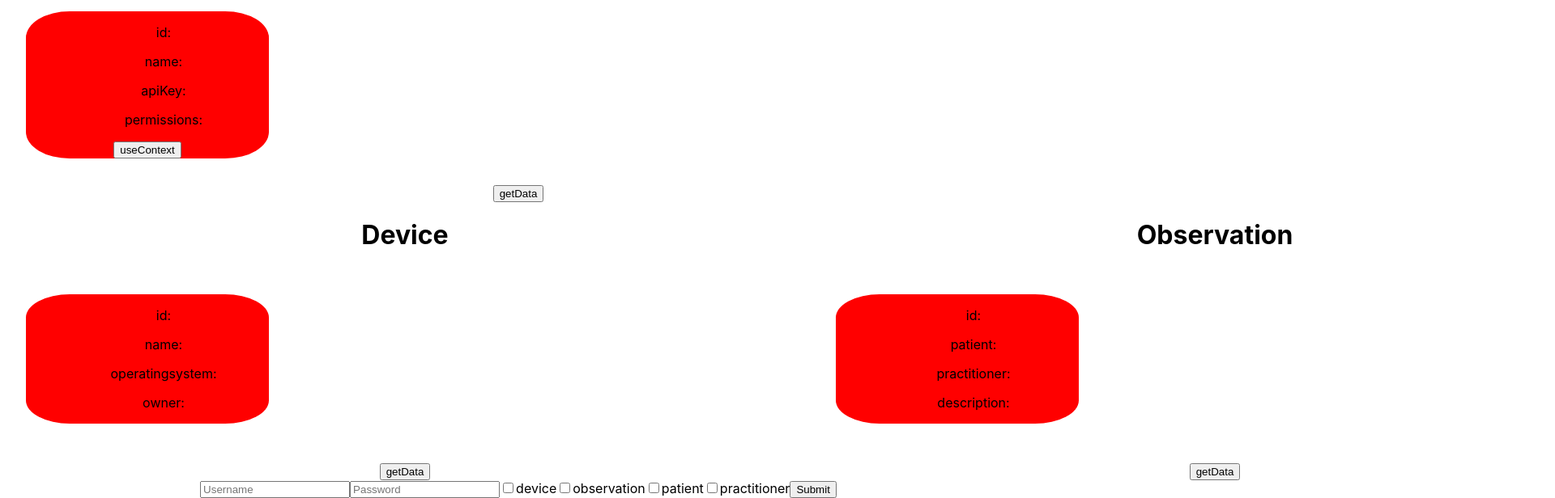
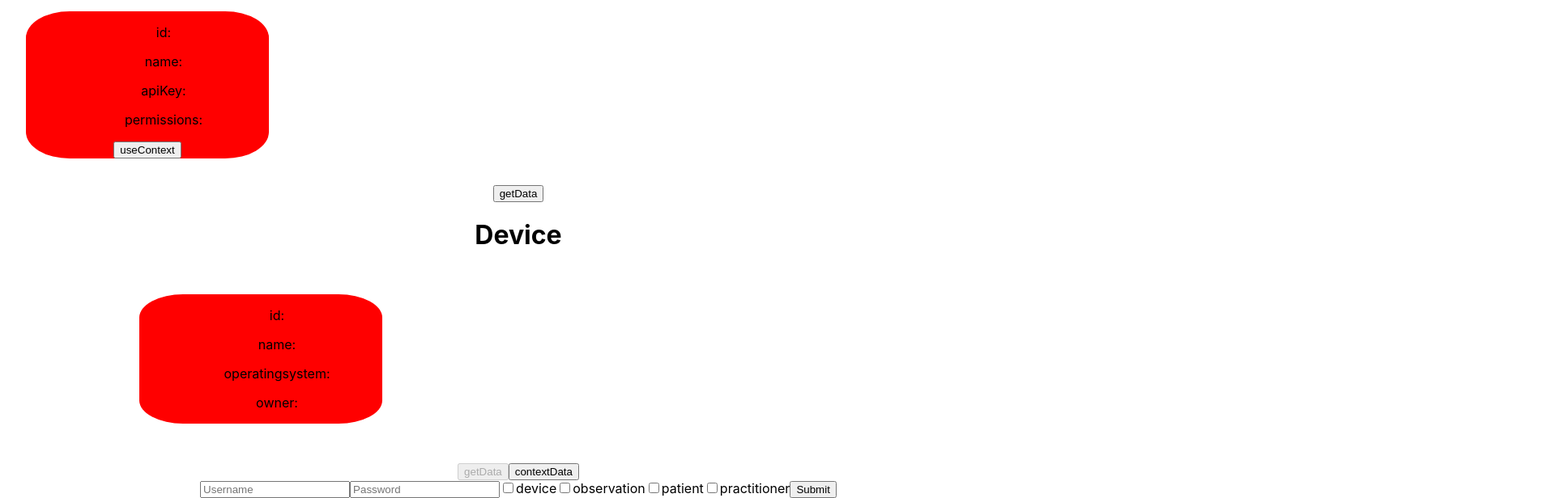
Before and after one commit to AfterSurf/Clinical-Data-Lab-FrontEnd, a React (Create React App) app: page / in a window 1280 px wide. Shown: the part 204-820 px from the top of the page at 81% size, 1920 px wide, since content can reach past the window. Built offline with nearby package versions, Linux system fonts and the light colour scheme.

Commit message:
contextPermission

```diff
--- a/src/App.tsx
+++ b/src/App.tsx
@@ -61,9 +61,9 @@ function App() {
           <Consumer/>
           <div className="showData">
             <Device/>
-            <Observation/>
+            {/* <Observation/>
             <Patient/>
-            <Practitioner/>
+            <Practitioner/> */}
           </div>
         </AccessContextProvider>
         <LogInForm/>
--- a/src/Context/accesContext.tsx
+++ b/src/Context/accesContext.tsx
@@ -16,19 +16,11 @@ export interface IAccessContextProps {
 export const AccessContext = React.createContext<IAccessContextProps>(null!);
 
 function AccessContextProvider(props:any) {
-    const [accessState, setAccess] = useState(initialAccessState);
+    const [accessState, setAccessState] = useState(initialAccessState);
 
     function toggleAccess(input:IAccessState) {
-        console.log("setter Aktviert: ", input.access);
-        console.log("setter Aktviert: ", JSON.stringify(input));
-
-        console.log("setter Aktviert: ", new Array(input));
-
-
-        if(input.access) {input.access.map((element:string) => console.log(element)) }
-        else {console.log("undefined")}
-
-        setAccess( prevAccess => input)
+        if(input.access) {input.access.map((element:string) => console.log("context: ",element)) }
+        setAccessState(input)
     }
 
     const accessContextValues = {
--- a/src/components/Consumer/Consumer.tsx
+++ b/src/components/Consumer/Consumer.tsx
@@ -6,7 +6,7 @@ import "./consumer.css";
 import Modal from '../Modal';
 // hooks
 import { getPermissions} from "../../hooks/getPermissions"
-import {AccessContextConsumer, IAccessState} from "../../Context/accesContext"
+import {AccessContextConsumer} from "../../Context/accesContext"
 require('dotenv').config();
 
 
@@ -39,6 +39,7 @@ function Consumer() {
         <div className="consumerHead" > {consumerData.map(station => (
 
           <div className="consumer" key={station[0]}>
+
             <ul>id: {station[0]}</ul>
             <ul>name: {station[1]}</ul>
             <ul>apiKey: {station[2]}</ul>
--- a/src/components/Device.tsx
+++ b/src/components/Device.tsx
@@ -1,4 +1,5 @@
 import React, { useState } from "react";
+import {AccessContextConsumer, IAccessState, IAccessContextProps} from "../Context/accesContext"
 require('dotenv').config();
 
 
@@ -25,25 +26,36 @@ function Device() {
       setDeviceData(outputArray);
     }
 
-    var Component = (<div className="consumerHead"> {deviceData.map(device => (
+    var Component = (
+
+          // <div onClick={() => {console.log("device: ",context.accessState.toString())}}>
+            <div className="consumerHead"> {deviceData.map(device => (
               <div className="consumer" key={device[0]}>
                 <ul>id: {device[0]}</ul>
                 <ul>name: {device[1]}</ul>
                 <ul>operatingsystem: {device[2]}</ul>
                 <ul>owner: {device[3]}</ul>
               </div>
-    ))} </div>)
+
+                    ))}
+            </div>
+          // </div>
+        )
 
     return (
+      <AccessContextConsumer>
+        {(context: IAccessContextProps) => (
           <div>
             <h1>Device</h1>
             <p>{Component}</p>
-        <button type="submit" onClick={getDeviceData}>
+            <button disabled={!context.accessState.access.includes("device")} type="submit" onClick={getDeviceData}>
                 getData
             </button>
+            <button onClick={() => {console.log("consumer: ", context.accessState.access.toString())}}> contextData </button>
           </div>
+        )}
+      </AccessContextConsumer>
     )
-
 }
 
 
```
Lines whose indentation alone changed are shown as unchanged.
